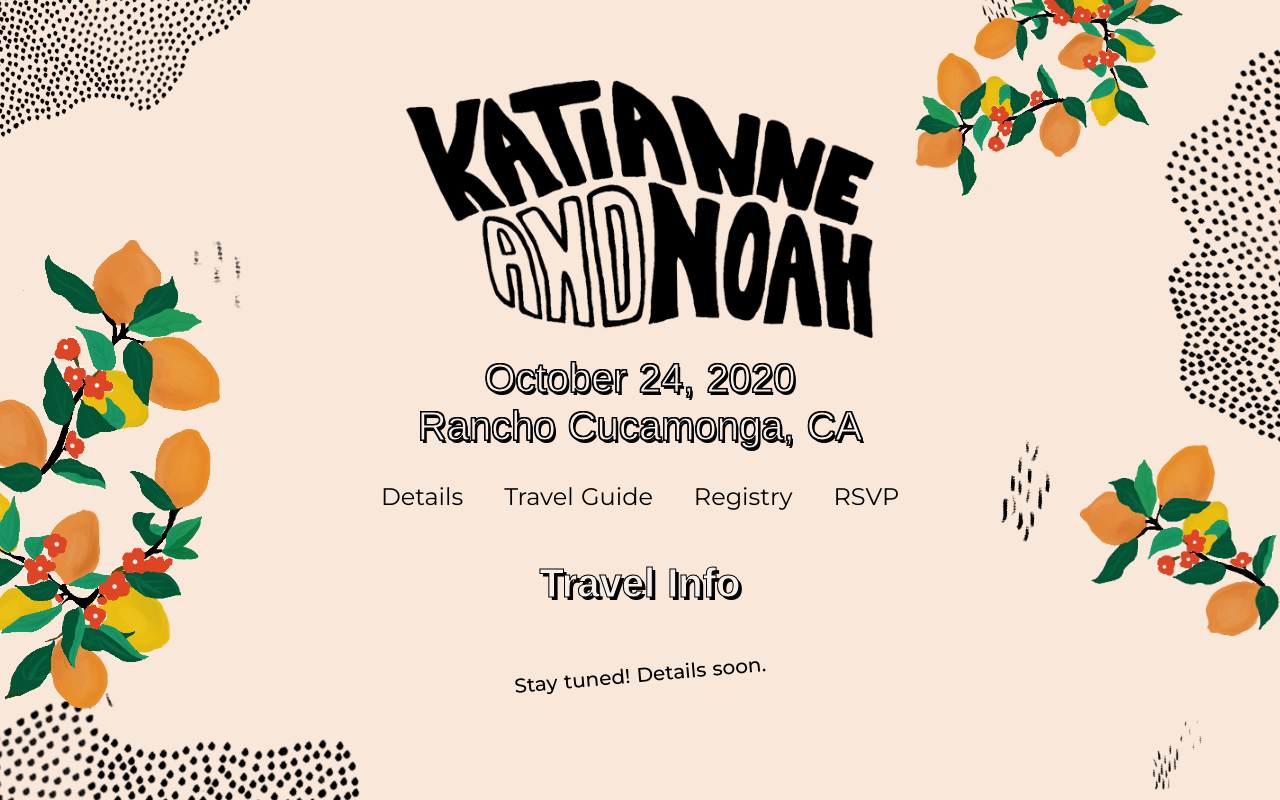
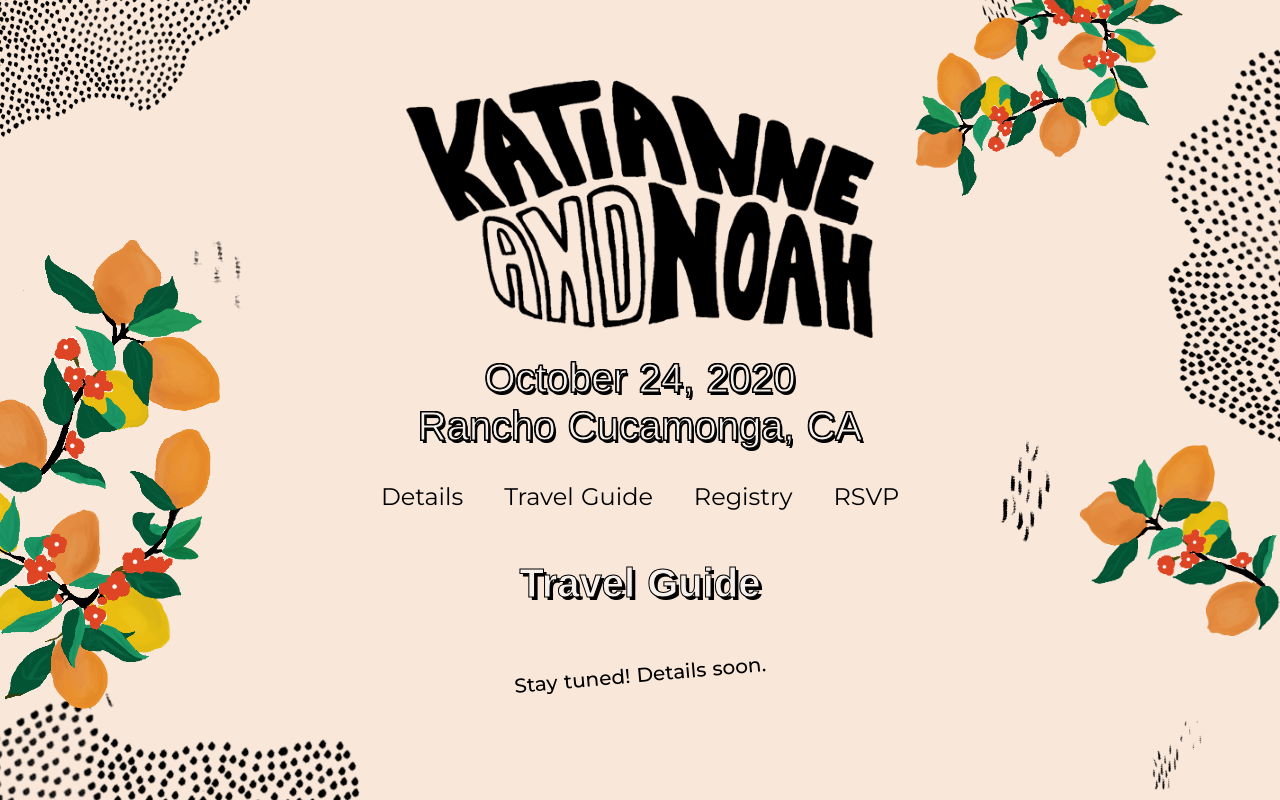
Before and after one commit to n-grubb/nkwedding, a Nuxt app: page /travel-guide in a window 1280 px wide. Built offline with nearby package versions, Linux system fonts and the light colour scheme; a web font is replaced by a local one.

Commit message:
travel guide/info consistency

```diff
--- a/pages/travel-guide.vue
+++ b/pages/travel-guide.vue
@@ -1,6 +1,6 @@
 <template>
   <div class="page travel-info">
-    <h1>Travel Info</h1>
+    <h1>Travel Guide</h1>
     <p class="coming-soon">Stay tuned! Details soon.</p>
   </div>
 </template>
```
